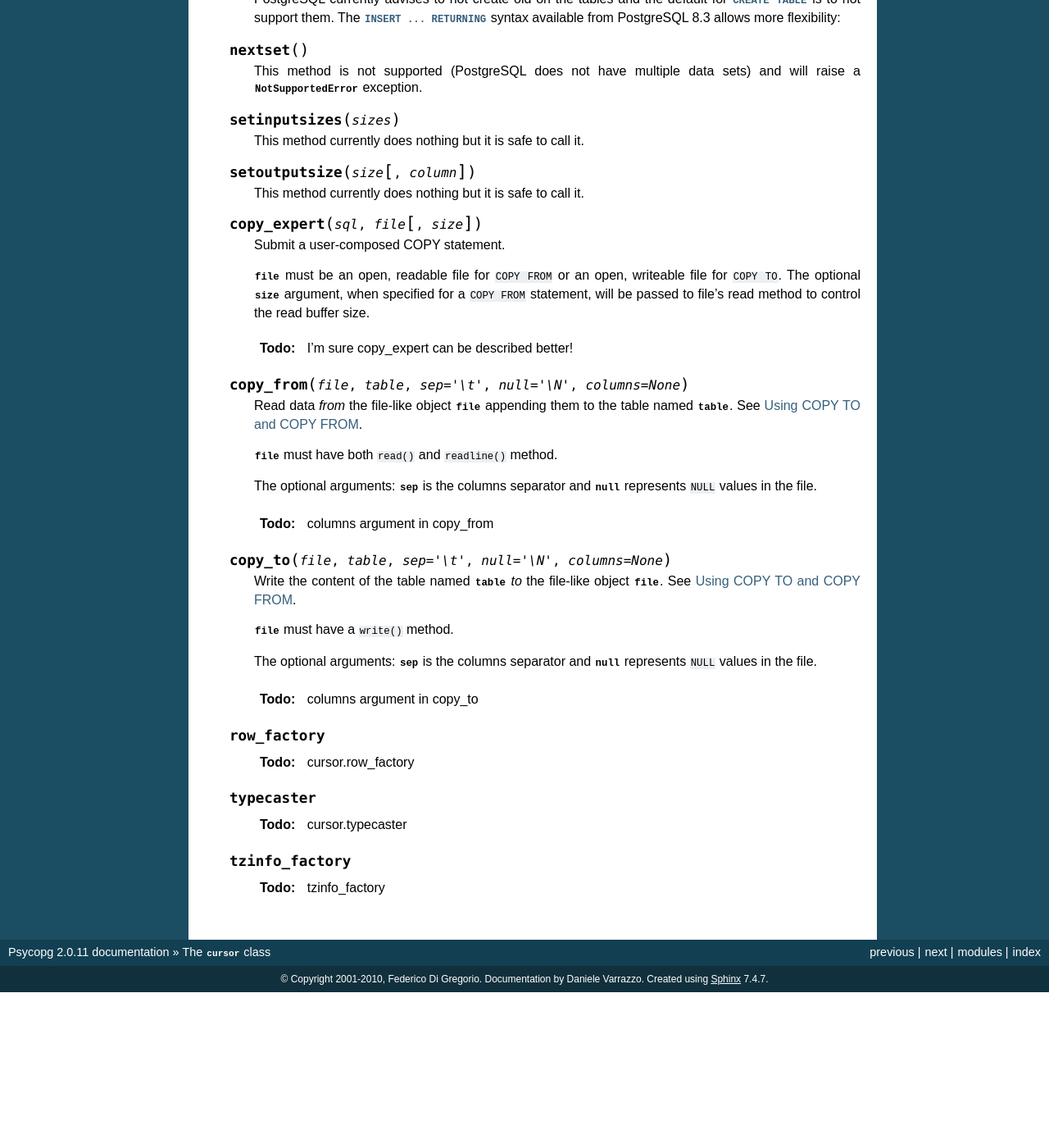
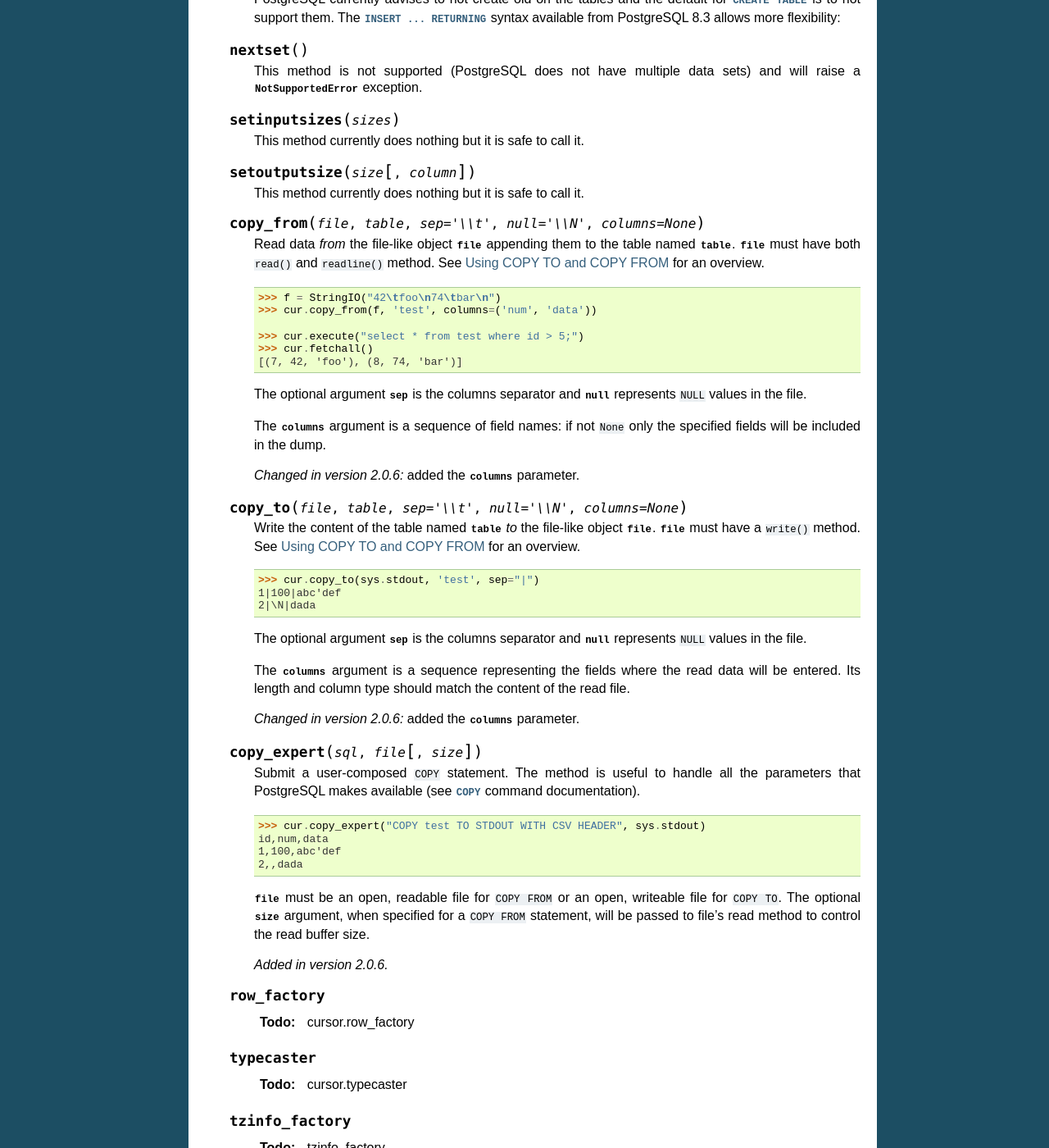
Before and after one commit to psycopg/psycopg2, a Sphinx documentation site: the page built from doc/cursor.rst, in a window 1280 px wide and 1400 px high, scrolled down 4678 px. Shown: the whole window at 82% size. Built offline with Sphinx 7.4.7, drawn with Linux system fonts in a browser that asks for light colours; before the commit the page ends 5888 px from its top, so only the background shows below that; some of the changed text lies outside the part shown.

Commit message:
Completed documentation for the COPY-related methods.

```diff
--- a/doc/cursor.rst
+++ b/doc/cursor.rst
@@ -339,42 +339,67 @@ The ``cursor`` class
         This method currently does nothing but it is safe to call it.
 
 
+    .. method:: copy_from(file, table, sep='\\t', null='\\N', columns=None)
+
+        Read data *from* the file-like object :obj:`file` appending them to
+        the table named :obj:`table`.  :obj:`file` must have both ``read()``
+        and ``readline()`` method.  See :ref:`copy` for an overview. ::
+
+            >>> f = StringIO("42\tfoo\n74\tbar\n")
+            >>> cur.copy_from(f, 'test', columns=('num', 'data'))
+
+            >>> cur.execute("select * from test where id > 5;")
+            >>> cur.fetchall()
+            [(7, 42, 'foo'), (8, 74, 'bar')]
+
+        The optional argument :obj:`sep` is the columns separator and
+        :obj:`null` represents ``NULL`` values in the file.
+
+        The :obj:`columns` argument is a sequence of field names: if not
+        ``None`` only the specified fields will be included in the dump.
+
+        .. versionchanged:: 2.0.6
+            added the :obj:`columns` parameter.
+
+    .. method:: copy_to(file, table, sep='\\t', null='\\N', columns=None)
+
+        Write the content of the table named :obj:`table` *to* the file-like object :obj:`file`.  :obj:`file` must have a ``write()`` method. See
+        :ref:`copy` for an overview. ::
+
+            >>> cur.copy_to(sys.stdout, 'test', sep="|")
+            1|100|abc'def
+            2|\N|dada
+
+        The optional argument :obj:`sep` is the columns separator and
+        :obj:`null` represents ``NULL`` values in the file.
+
+        The :obj:`columns` argument is a sequence representing the fields
+        where the read data will be entered. Its length and column type should
+        match the content of the read file.
+
+        .. versionchanged:: 2.0.6
+            added the :obj:`columns` parameter.
+
     .. method:: copy_expert(sql, file [, size])
 
-        Submit a user-composed COPY statement.
+        Submit a user-composed ``COPY`` statement. The method is useful to
+        handle all the parameters that PostgreSQL makes available (see
+        |COPY|__ command documentation).
+
+            >>> cur.copy_expert("COPY test TO STDOUT WITH CSV HEADER", sys.stdout)
+            id,num,data
+            1,100,abc'def
+            2,,dada
 
         :obj:`file` must be an open, readable file for ``COPY FROM`` or an
         open, writeable file for ``COPY TO``. The optional :obj:`size`
         argument, when specified for a ``COPY FROM`` statement, will be passed
         to file's read method to control the read buffer size.
 
-        .. todo::
+        .. |COPY| replace:: ``COPY``
+        .. __: http://www.postgresql.org/docs/8.4/static/sql-copy.html
 
-            I'm sure copy_expert can be described better!
-
-    .. method:: copy_from(file, table, sep='\t', null='\N', columns=None)
-
-        Read data *from* the file-like object :obj:`file` appending them to
-        the table named :obj:`table`.  See :ref:`copy`.
-
-        :obj:`file` must have both ``read()`` and ``readline()`` method.
-
-        The optional arguments: :obj:`sep` is the columns separator and
-        :obj:`null` represents ``NULL`` values in the file.
-
-        .. todo:: columns argument in copy_from
-
-    .. method:: copy_to(file, table, sep='\t', null='\N', columns=None)
-
-        Write the content of the table named :obj:`table` *to* the file-like
-        object :obj:`file`.  See :ref:`copy`.
-
-        :obj:`file` must have a ``write()`` method.
-
-        The optional arguments: :obj:`sep` is the columns separator and
-        :obj:`null` represents ``NULL`` values in the file.
-
-        .. todo:: columns argument in copy_to
+        .. versionadded:: 2.0.6
 
     .. attribute:: row_factory
 
```
Also changed, not shown: doc/usage.rst (+17 -10 lines).
